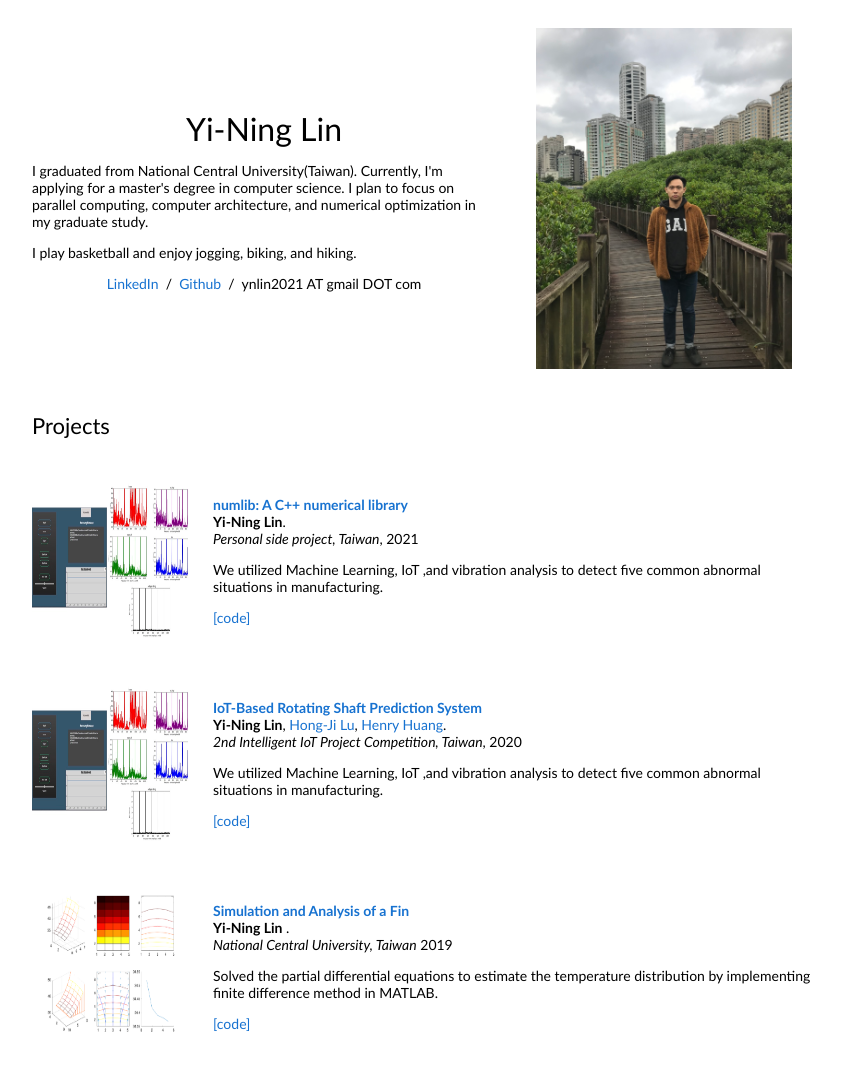
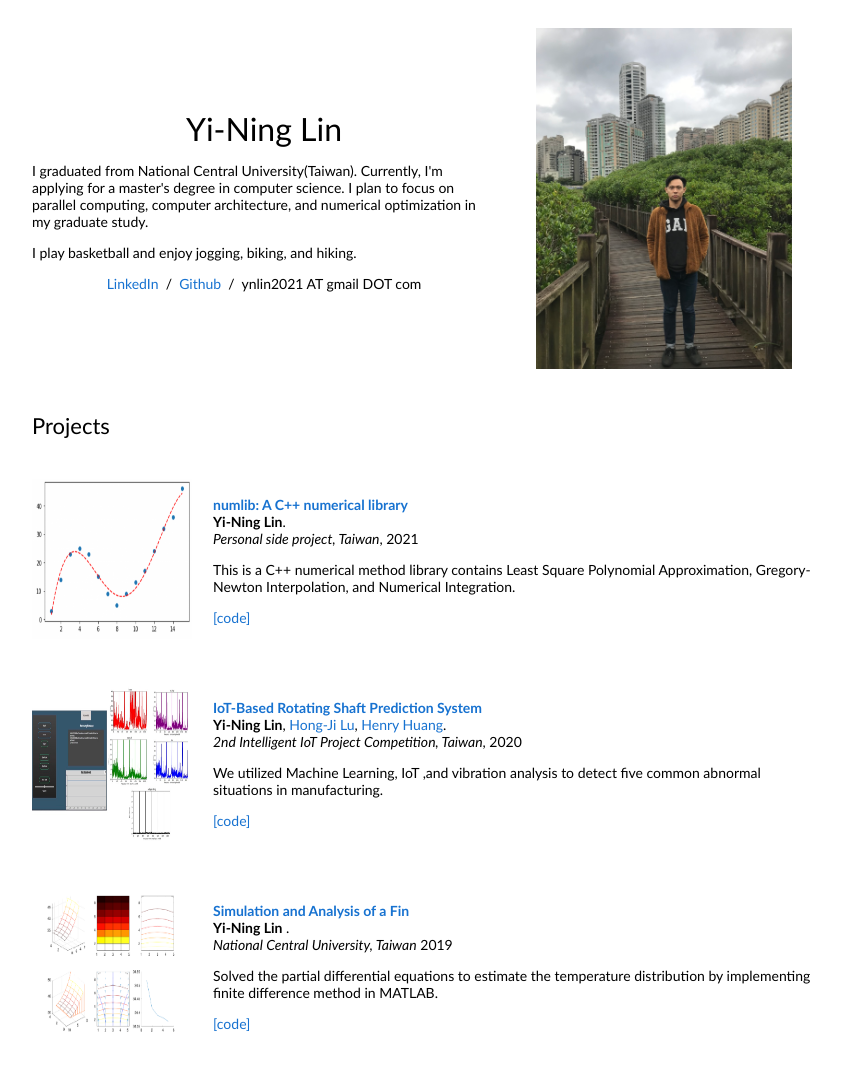
Before and after one commit to kennyynlin/kennyynlin.github.io, a plain HTML site: page index.html in a window 1280 px wide. Shown: the top 1071 px of the page, without its empty margins (228-1069 px from the left). Drawn offline with Linux system fonts and the light colour scheme.

Commit message:
Update index.html
Add ls.png

```diff
--- a/index.html
+++ b/index.html
@@ -44,7 +44,7 @@
 
           <tr>
             <td style="padding:20px;width:25%;vertical-align:middle">
-              <img src="media/iiot_project.JPG" alt="clean-usnob" width="160" height="160">
+              <img src="media/ls.png" alt="clean-usnob" width="160" height="160">
             </td>
             <td width="75%" valign="middle">
               <a href="https://github.com/kennyynlin/numlib">
@@ -54,7 +54,7 @@
               <strong>Yi-Ning Lin</strong>.
               <br>
               <em>Personal side project, Taiwan</em>, 2021
-              <p> We utilized Machine Learning, IoT ,and vibration analysis to detect five common abnormal situations in manufacturing.</p>
+              <p> This is a C++ numerical method library contains Least Square Polynomial Approximation, Gregory-Newton Interpolation, and Numerical Integration.</p>
                <a href="https://github.com/kennyynlin/numlib">[code]</a>
             </td>
           </tr>
```
